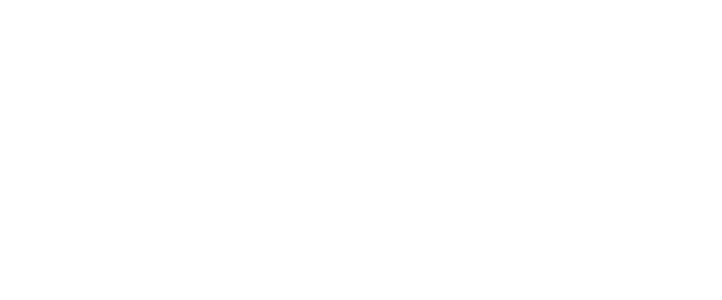
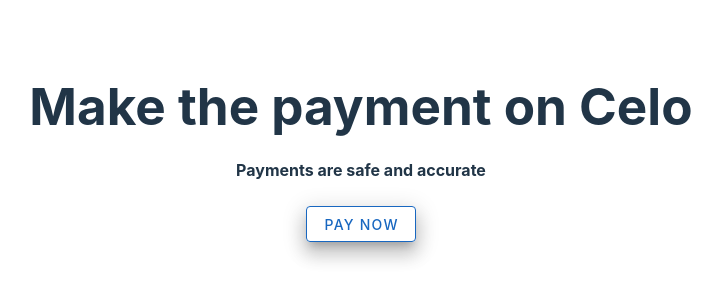
Before and after one commit to yeabashenafi/payment-link-minpay, a Vue app in the folder frontend/minipay-paymentlink/: page /link/1 in a window 1280 px wide. Before the commit this address had no page. Shown: the part 240-540 px from the top of the page, without its empty margins (279-1001 px from the left). Built offline with nearby package versions, Linux system fonts and the light colour scheme.

Commit message:
added link page

```diff
--- a/frontend/minipay-paymentlink/src/components/Home.vue
+++ b/frontend/minipay-paymentlink/src/components/Home.vue
@@ -722,7 +722,7 @@
 
   dialog.value = false;
  successDialog.value = true;
- setTimeout(console.log("Here after the timeout"),2000);
+ baseUrl.value = baseUrl.value +'/link/' + link.id
 };
 
 defineProps({
--- a/frontend/minipay-paymentlink/src/router.js
+++ b/frontend/minipay-paymentlink/src/router.js
@@ -8,7 +8,7 @@
         component: Home
     },
     {
-        path:'/link',
+        path:'/link/:id',
         component: Link
     }
 ]
--- a/frontend/minipay-paymentlink/src/views/Link.vue
+++ b/frontend/minipay-paymentlink/src/views/Link.vue
@@ -1,9 +1,19 @@
 <script setup>
+import { useRouter } from 'vue-router';
 
+const router = useRouter();
+const userId = router.currentRoute.value.params.id;
 </script>
 
 <template>
-<p>This is the new link page</p>
+<h1 class="py-6">Make the payment on Celo</h1>
+<h4>Payments are safe and accurate</h4>
+<v-btn
+ class="my-6 mx-6"
+ color="primary"
+ variant="outlined"
+ elevation="12"
+ >Pay now</v-btn>
 </template>
 
 <style scoped>
```
